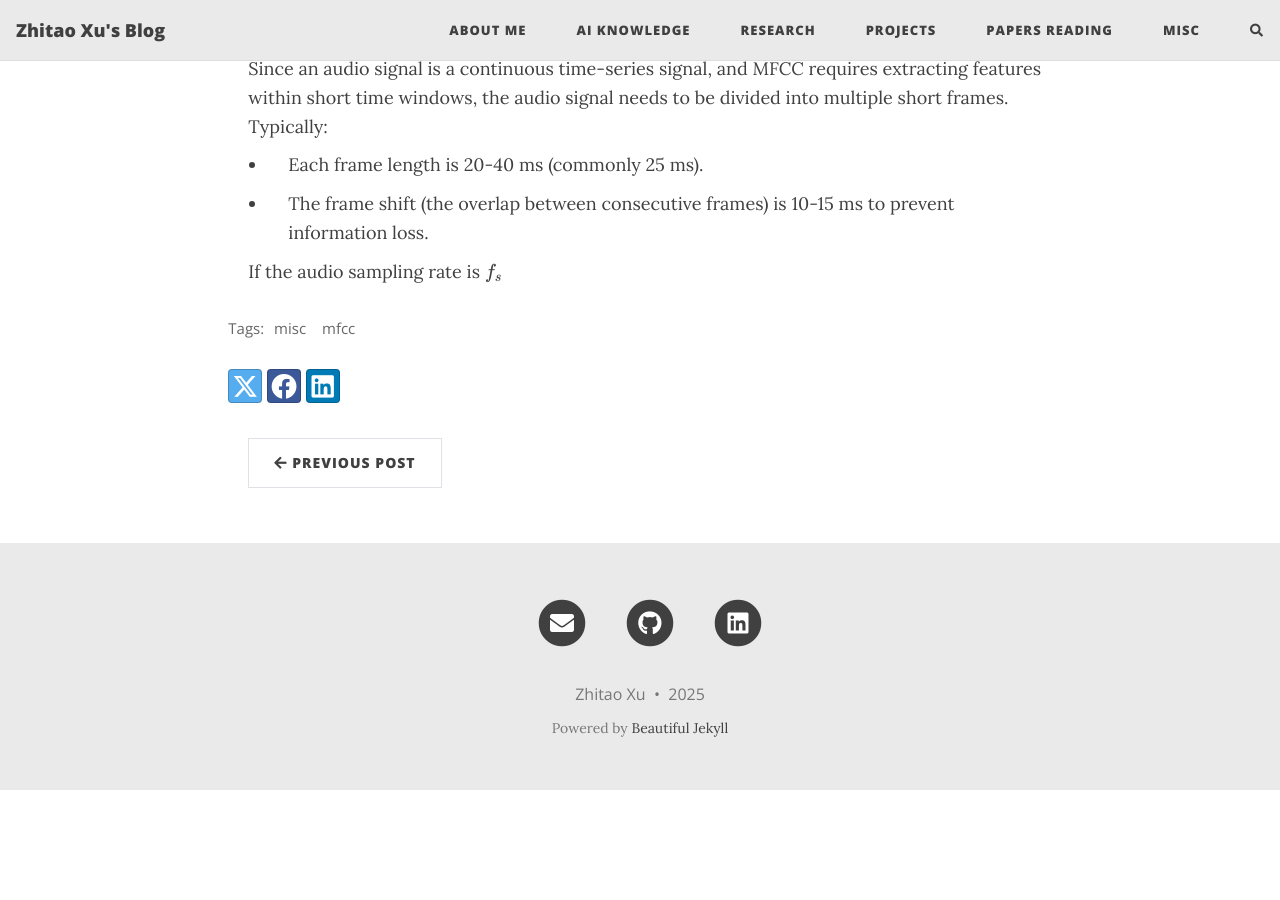
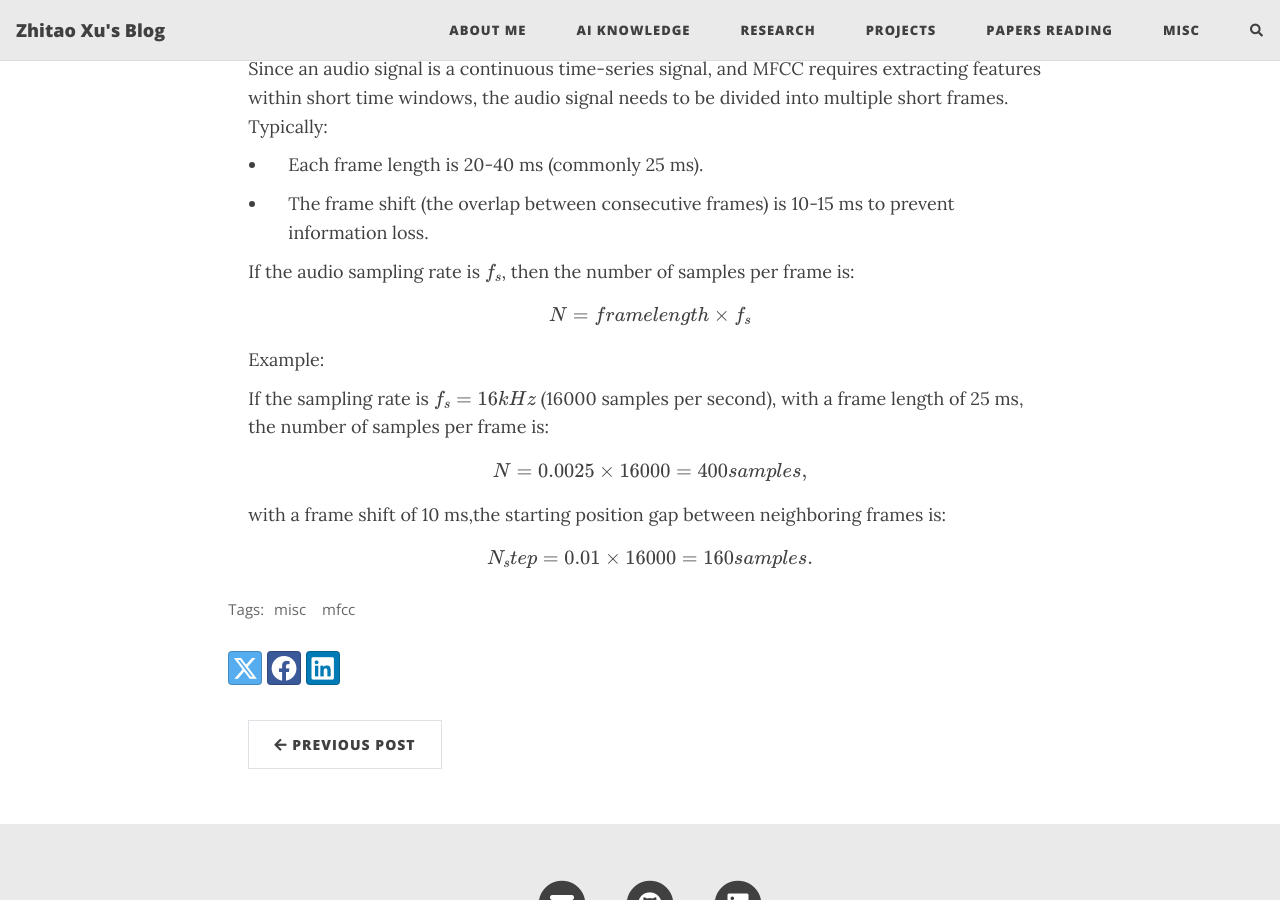
Before and after one commit to HerrXu01/herrxu01.github.io, a Jekyll site: the page built from misc/_posts/2025-03-07-About-MFCC.md, in a window 1280 px wide and 900 px high, scrolled down 1833 px. Built offline with Jekyll 4.4.1, drawn with Linux system fonts in a browser that asks for light colours; formulas are drawn with MathJax 3; comment, search, counter and statistics services are not loaded; before the commit the page ends 2623 px from its top, so only the background shows below that.

Commit message:
update mfcc post

```diff
--- a/misc/_posts/2025-03-07-About-MFCC.md
+++ b/misc/_posts/2025-03-07-About-MFCC.md
@@ -44,4 +44,22 @@ This phenomenon occurs because our perception of pitch is not based on the absol
 
     - The frame shift (the overlap between consecutive frames) is 10-15 ms to prevent information loss.
 
-    If the audio sampling rate is \\(f_s\\)
+    If the audio sampling rate is \\(f_s\\), then the number of samples per frame is:
+
+    \begin{equation}
+    N = frame length \times f_s
+    \end{equation}
+
+    Example:
+
+    If the sampling rate is \\(f_s = 16 kHz\\) (16000 samples per second), with a frame length of 25 ms, the number of samples per frame is:
+
+    \begin{equation}
+    N = 0.0025 \times 16000 = 400 samples,
+    \end{equation}
+
+    with a frame shift of 10 ms,the starting position gap between neighboring frames is:
+
+    \begin{equation}
+    N_step = 0.01 \times 16000 = 160 samples.
+    \end{equation}
```
